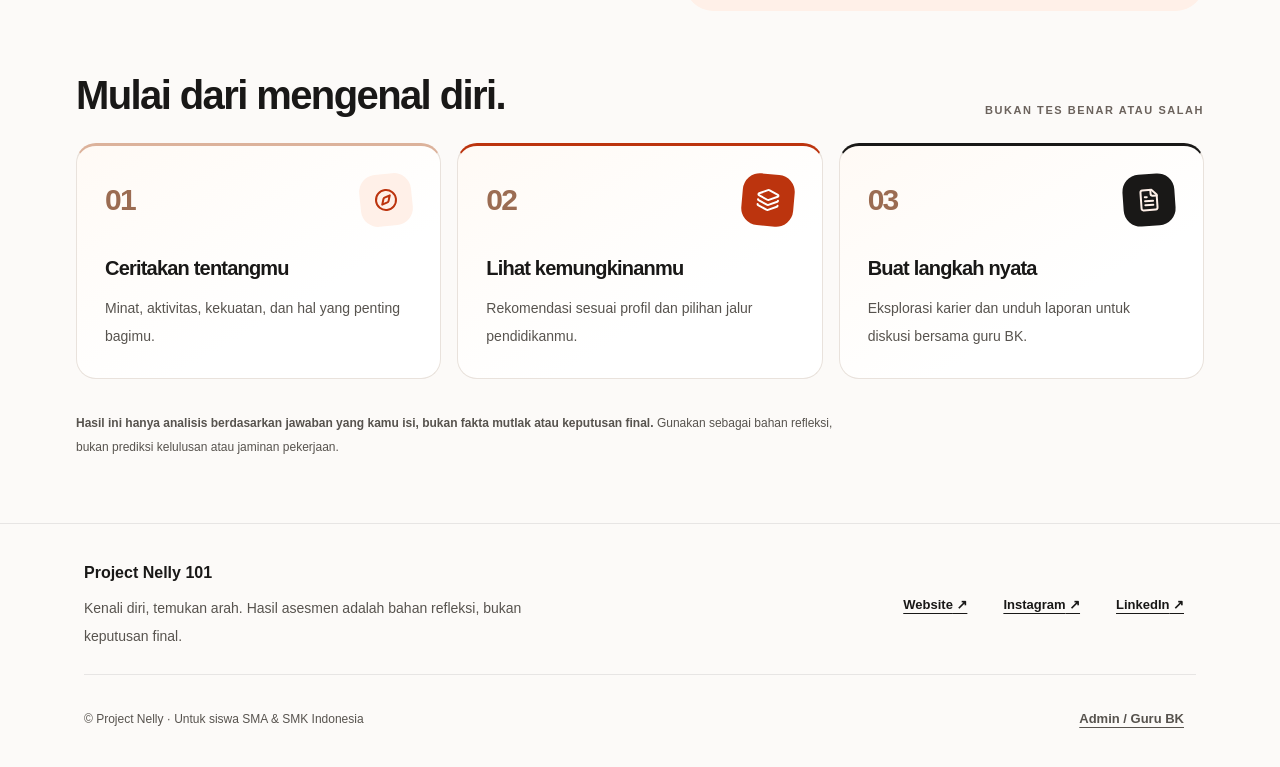
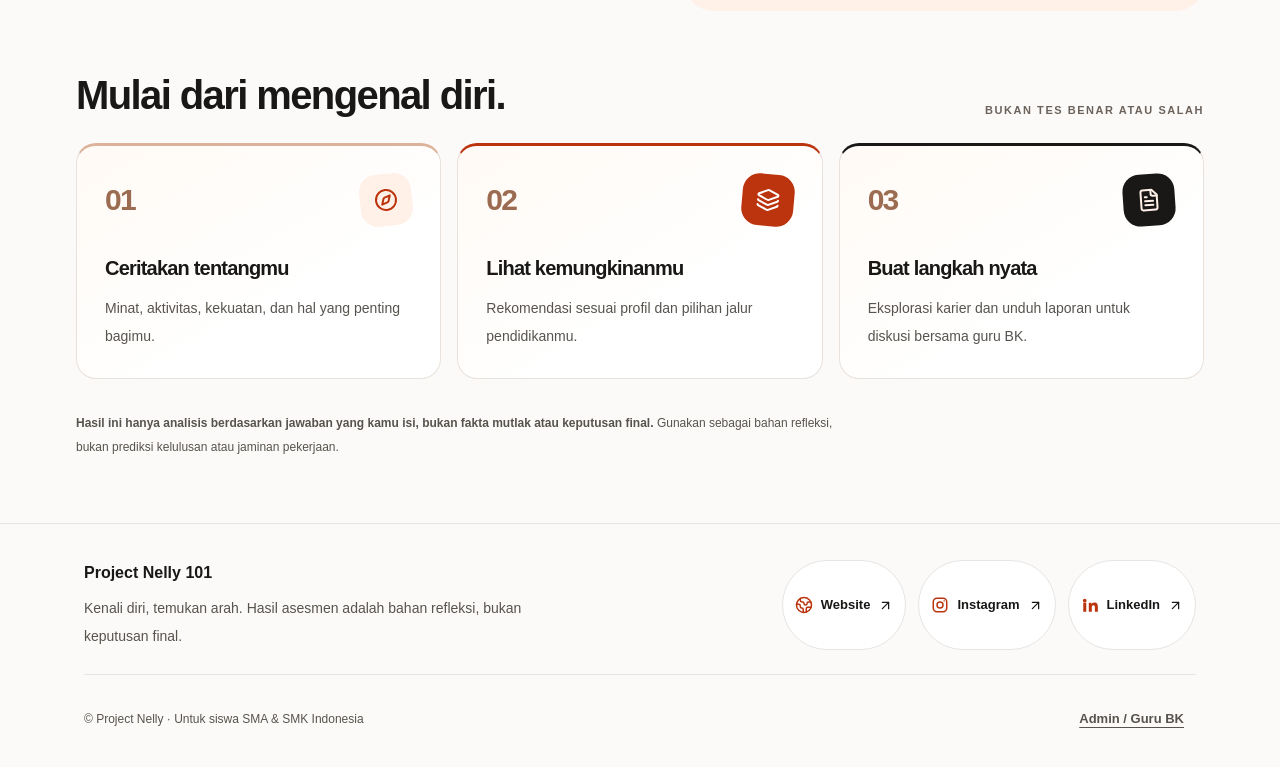
Before and after one commit to chrisjosh1097/Project-Nelly-s-Undergraduate-and-Career-Assessment-Program, a Next.js app: page / in a window 1280 px wide. Shown: the part 683-1450 px from the top of the page. Built offline with nearby package versions, Linux system fonts and the light colour scheme; no server answers.

Commit message:
feat(ui): add icons to footer social links

```diff
--- a/src/components/layout/SiteFooter.tsx
+++ b/src/components/layout/SiteFooter.tsx
@@ -1,4 +1,8 @@
 import Link from "next/link";
+import { ArrowUpRight, Globe2 } from "lucide-react";
+
+const InstagramIcon = () => <svg viewBox="0 0 24 24" width="18" height="18" fill="none" stroke="currentColor" strokeWidth="2" aria-hidden="true"><rect x="3" y="3" width="18" height="18" rx="5" /><circle cx="12" cy="12" r="4" /><circle cx="17.5" cy="6.5" r="1" fill="currentColor" stroke="none" /></svg>;
+const LinkedInIcon = () => <svg viewBox="0 0 24 24" width="18" height="18" fill="currentColor" aria-hidden="true"><path d="M4.98 3.5a2.5 2.5 0 1 1 0 5 2.5 2.5 0 0 1 0-5ZM3 9h4v12H3V9Zm7 0h3.8v1.7h.1c.5-1 1.8-2 3.8-2 4 0 4.8 2.6 4.8 6V21h-4v-5.6c0-1.3 0-3-1.9-3s-2.2 1.4-2.2 2.9V21h-4V9Z" /></svg>;
 export function SiteFooter() {
   return (
     <footer className="border-t border-stone-200">
@@ -13,14 +17,16 @@ export function SiteFooter() {
           </div>
           <nav aria-label="Project Nelly" className="flex flex-wrap gap-3">
             {[
-              { label: "Website", href: "https://projectnelly.com/" },
+              { label: "Website", href: "https://projectnelly.com/", Icon: () => <Globe2 size={18} aria-hidden="true" /> },
               {
                 label: "Instagram",
                 href: "https://www.instagram.com/project.nelly/",
+                Icon: InstagramIcon,
               },
               {
                 label: "LinkedIn",
                 href: "https://www.linkedin.com/company/project-nelly/",
+                Icon: LinkedInIcon,
               },
             ].map((link) => (
               <Link
@@ -28,9 +34,12 @@ export function SiteFooter() {
                 href={link.href}
                 target="_blank"
                 rel="noreferrer"
-                className="touch-link underline underline-offset-4"
+                aria-label={`${link.label} (tab baru)`}
+                className="touch-link rounded-full border border-stone-200 bg-white px-4 underline-offset-4 hover:border-orange-300 hover:bg-orange-50 hover:underline"
               >
-                {link.label} ↗
+                <span className="text-leaf"><link.Icon /></span>
+                {link.label}
+                <ArrowUpRight size={15} aria-hidden="true" />
               </Link>
             ))}
           </nav>
```
Also changed, not shown: 1 other file (tests, documents, lock files or other folders).
